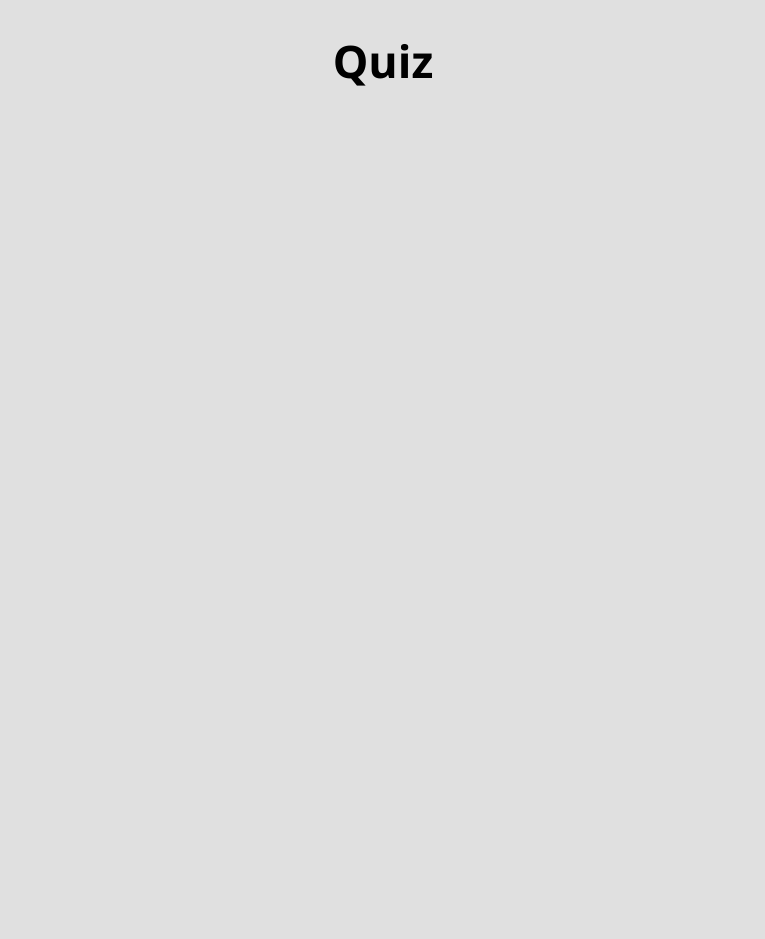
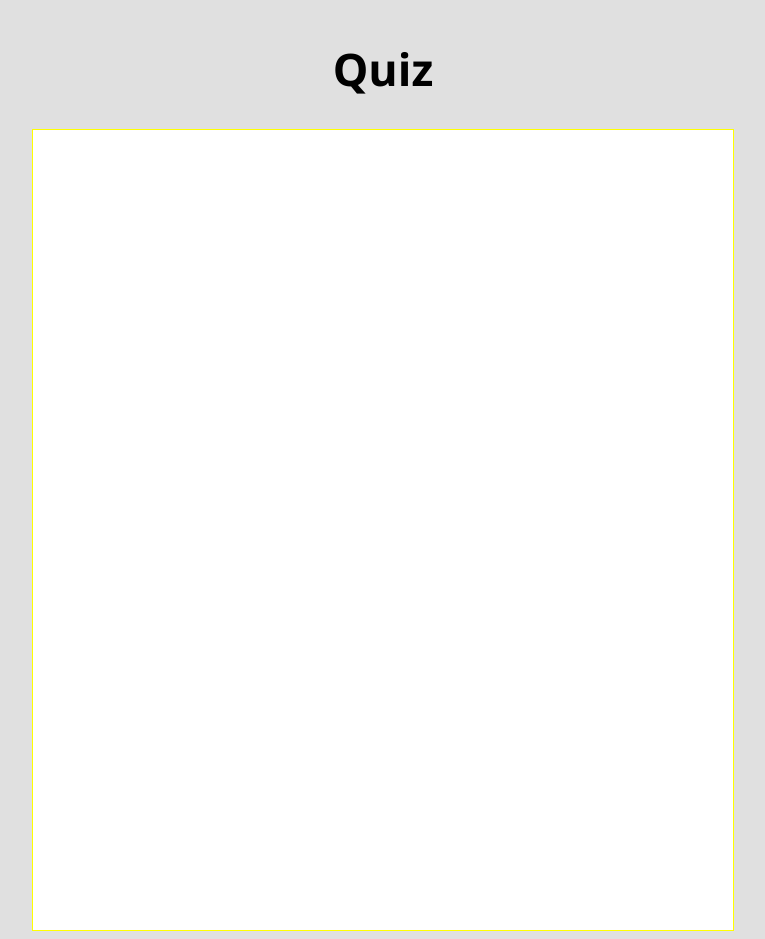
Before and after one commit to RyanChehab/quizes, a React (Create React App) app in the folder frontend/: page /quiz in a window 1280 px wide. Shown: the whole page, without its empty margins (257-1022 px from the left). Before the commit the page ends 800 px from the top, so only its background shows below. Built offline with nearby package versions, Linux system fonts and the light colour scheme.

Commit message:
jsx <=> added quiz sheet

```diff
--- a/frontend/src/components/quiz_sheet/index.jsx
+++ b/frontend/src/components/quiz_sheet/index.jsx
@@ -7,6 +7,7 @@ const Sheet = ()=>{
         <>
         <div>
             <h1 className="Quiz">Quiz</h1>
+            <div className="sheet flex justify-center"></div>
         </div>
         </>
     )
--- a/frontend/src/components/quiz_sheet/sheet.css
+++ b/frontend/src/components/quiz_sheet/sheet.css
@@ -1,7 +1,14 @@
 body{
     background:#E0E0E0;
+    display: flex;
+    justify-content:center;
 }
 .Quiz{
     text-align: center;
-
 }
+.sheet{
+    background:#fff;
+    width: 700px;
+    height: 800px;
+    border: yellow 1px solid;
+}
--- a/frontend/src/components/signup/index.jsx
+++ b/frontend/src/components/signup/index.jsx
@@ -12,6 +12,7 @@ const {name,setName,registerEmail,setRegisterEmail,registerPassword,setregisterP
     return(
         <>
         <h1 className='title'>Quizy</h1>
+        <h3>SignUp</h3>
         <div className='signup-form'>
             <form>
                 <div className='flex space-between mt-3'>
```
